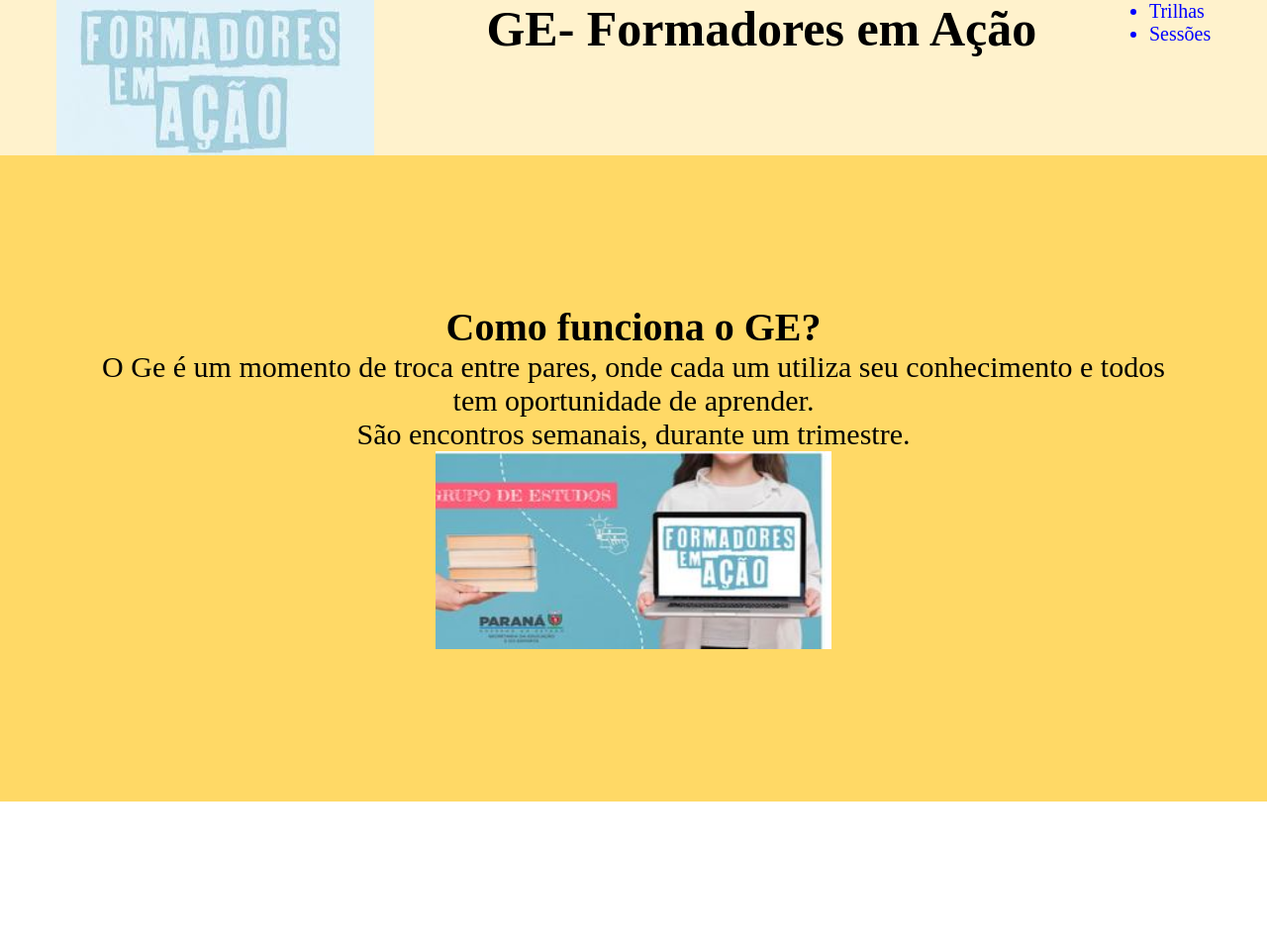
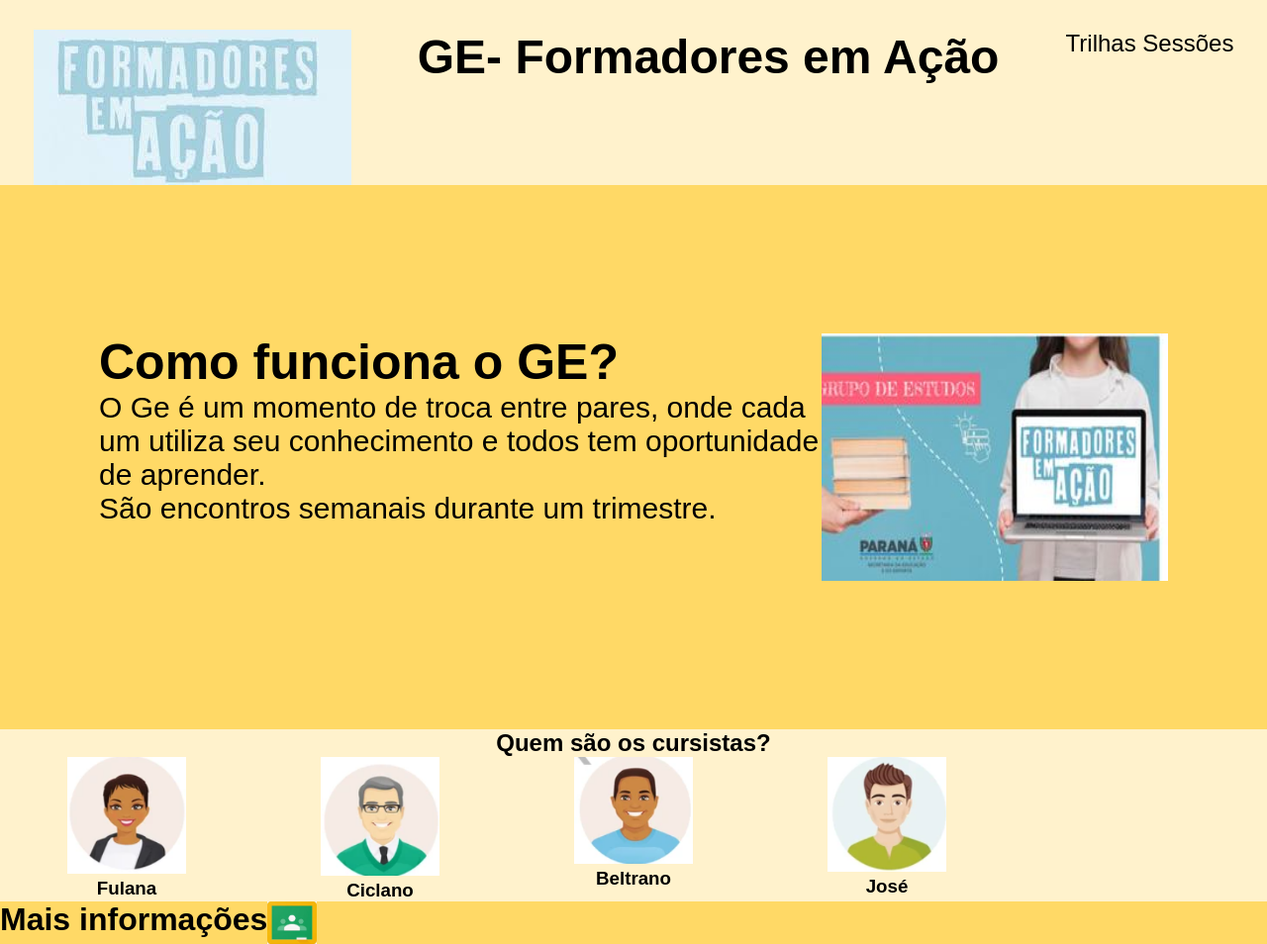
Before and after one commit to Louisebgoes/turmactardege, a plain HTML site: page index.html in a window 1280 px wide. Shown: the whole page at 99% size. Before the commit the page ends 810 px from the top, so only its background shows below. Drawn offline with Linux system fonts and the light colour scheme; a web font is replaced by a local one.

Commit message:
adicionando a seção estudantes e o rodapé

```diff
--- a/index.html
+++ b/index.html
@@ -4,30 +4,62 @@
     <meta charset="UTF-8">
     <meta http-equiv="X-UA-Compatible" content="IE=edge">
     <meta name="viewport" content="width=device-width, initial-scale=1.0">
+    <link rel="preconnect" href="https://fonts.googleapis.com">
+<link rel="preconnect" href="https://fonts.gstatic.com" crossorigin>
+<link href="https://fonts.googleapis.com/css2?family=Lato:wght@100&family=Tilt+Prism&display=swap" rel="stylesheet">
     <link rel="stylesheet" href="style.css">
     <title>GE- Formadores em ação</title>
 </head>
 <body>
     <header class="cabecalho">
         <img class="logo" src="logoformadores.jpeg" alt="logo do formadores em ação">
-   <h1 class="titulo">GE- Formadores em Ação</h1>
-<ul class="lista">
-    <li class="item">Trilhas</li>
-    <li class="item">Sessões</li>
+   <h1>GE- Formadores em Ação</h1>
+<ul class="lista" >
+    <li class="lista">Trilhas</li>
+    <li class="lista">Sessões</li>
 </ul>
     </header>
+    <section class="amarela">
+        <div>
+        <h2 class="tituloamarelo"> Como funciona o GE?</h2>
+        <p class="paragrafos">
+            O Ge é um momento de troca  entre pares, onde cada um utiliza seu conhecimento e
+            todos tem oportunidade de aprender.
+        </p> <br>
+        <p class="paragrafos"> São encontros semanais durante um trimestre.</p> </br>
+        </div>
+    <img class="imagemamarelo" src="livroepc.jpg" alt="imagem de uma pessoa segurando
+        livros e outra um computador">
+    </section>
 
-    <section class="amarela">
-        <h2 class="tituloamarelo"> Como funciona o GE?</h2>
-        <p class="textoamarelo">
-            O Ge é um momento de troca entre pares, onde cada um utiliza seu conhecimento e todos tem oportunidade de aprender.
-       </p>
-       <p class="textoamarelo">
-        São encontros semanais, durante um trimestre.
-       </p>
-       <img class="imagemamarelo" src="livroepc.jpg" alt="imagem de uma pessoa segurando livros e outra um computador">
+    <section class="cursistas">
+        <h1> Quem são os cursistas? </h1>
+        <div class="todososcursistas">
+            <div class="individuo">
+                <img class="foto" src="pessoa1.png" alt="foto da Fulana">
+                <h3> Fulana </h3>
+            </div>
+            <div class="individuo">
+                <img class="foto" src="pessoa2.png" alt="foto do Ciclano">
+                <h3> Ciclano </h3>
+            </div>
+            <div class="individuo">
+                <img class="foto" src="pessoa4.png" alt="foto do Beltrano">
+                <h3> Beltrano </h3>
+            </div>
+            <div class="individuo">
+                <img class="foto" src="pessoa5.png" alt="foto do José">
+                <h3> José </h3>
+            </div>
+        </div>
+    </section>
 
-    </section>
+    <footer>
+        <h1>Mais informações</h1>
+        <a href="https://classroom.google.com/c/NTkzMzcyMDE4MDUx" target="_blank" rel="noopener noreferrer"></a>
+        <img class="icone" src="iconclassroom.jpeg" alt="logo do classroom"></a>
+    </footer>
+
 
 </body>
 </html>
--- a/style.css
+++ b/style.css
@@ -9,42 +9,64 @@
     display: flex;
     font-size:24px;
     justify-content: space-around;
+    padding-top: 30px;
 }
 
 .logo{
     width:321px;
     height: 157px;
+
 }
 
-.titulo{
+.lista{
+    display: inline-block;
+    list-style-type: none;
+
+}
+
+.amarela{
+    background-color: #FFD966;
+    padding: 150px 100px;
+    display:flex;
+}
+
+.tituloamarelo{
     font-size: 50px;
 }
 
-.lista{
-    color:blue;
+.paragrafos{
     display: inline-block;
-}
-
-.item{
-    font-size: 20px;
-}
-
-.amarela{
-    background-color:#FFD966;
-    padding:150px 100px;
-    text-align: center;
-}
-
-.tituloamarelo{
-    font-size: 40px;
+    font-size:30px;
 }
 
 .imagemamarelo{
-    width: 400px;
-    height: 200px;
+    width: 350px;
+    height: 250px;
 }
 
-.textoamarelo{
-    font-size: 30px;
+.cursistas{
+    text-align: center;
+    background-color: #FFF2CC;
+}
 
+.foto{
+    width: 120px;
 }
+
+.todososcursistas{
+    display: grid;
+    grid-template-columns: 20% 20% 20% 20% 20%;
+}
+
+body{
+    font-family:Arial, Helvetica, sans-serif;
+}
+
+footer{
+    background-color: #FFD966;
+    display: flex;
+}
+
+.icone{
+    width: 50px;
+}
```
Also changed, not shown: iconclassroom.jpeg (added), pessoa1.png (added), pessoa2.png (added), pessoa4.png (added), pessoa5.png (added), pessoa6.png (added), pessoa7.png (added), 1 other file.
